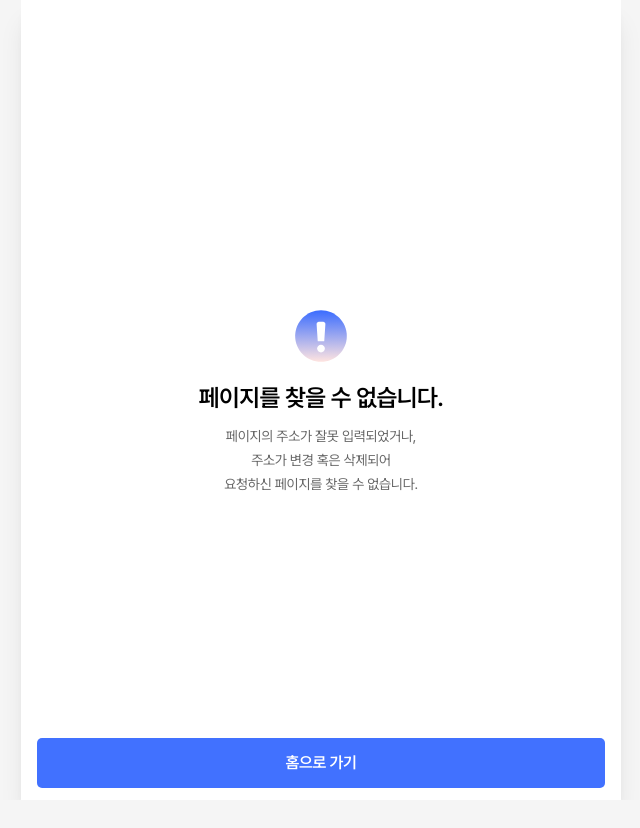
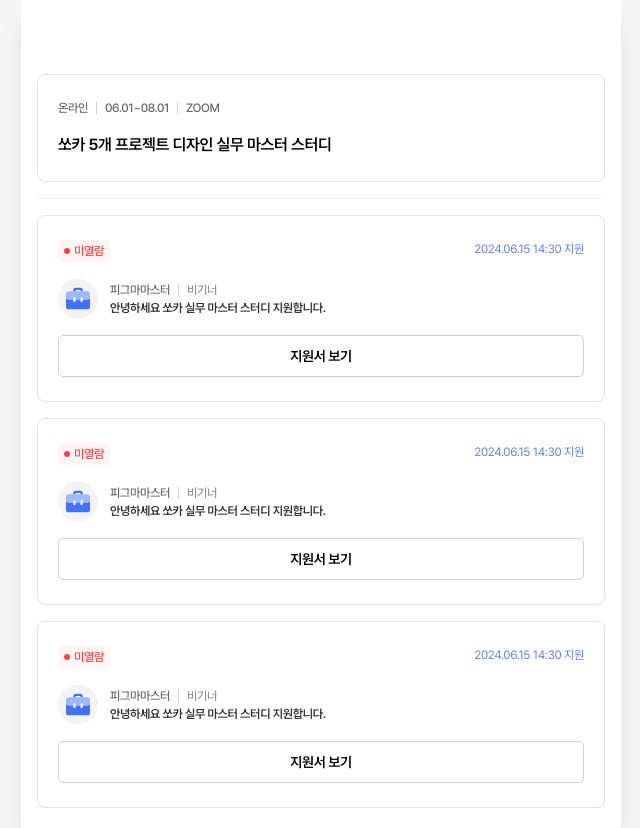
Before and after one commit to sturing-fourten/sturing, a Next.js app: page /application-list/1 in a window 1280 px wide. Before the commit this address had no page. Shown: the whole page, without its empty margins (319-959 px from the left). Before the commit the page ends 800 px from the top, so only its background shows below. Built offline with nearby package versions, Linux system fonts and the light colour scheme.

Commit message:
Feat: 받은 지원서 리스트 페이지 퍼블리싱

```diff
--- /dev/null
+++ b/src/app/application-list/[id]/page.tsx
@@ -0,0 +1,29 @@
+import TopBar from "@/components/commons/TopBar";
+import StudyApplicationCard from "@/components/commons/card/StudyApplicationCard";
+import StudyMeetingInfo from "@/components/commons/card/element/StudyMeetingInfo";
+
+export default function AppliedListPage() {
+  return (
+    <>
+      <TopBar type="back">받은 스터디 지원서</TopBar>
+      <section className="py-5 px-4">
+        <article className="flex flex-col gap-2 py-6 px-5 border border-gray-300 rounded-lg bg-white">
+          <StudyMeetingInfo />
+          <p className="mt-2 text-gray-1000 text-[16px] font-semibold tracking-[-0.32px]">
+            {"쏘카 5개 프로젝트 디자인 실무 마스터 스터디"}
+          </p>
+        </article>
+
+        <hr className="bg-gray-300 my-4" />
+
+        <ul className="flex flex-col gap-4">
+          {[1, 2, 3].map((item, index) => (
+            <li key={index}>
+              <StudyApplicationCard status="APPLIED" />
+            </li>
+          ))}
+        </ul>
+      </section>
+    </>
+  );
+}
--- a/src/components/commons/card/StudyRecruitingCard.tsx
+++ b/src/components/commons/card/StudyRecruitingCard.tsx
@@ -1,4 +1,5 @@
 import StudyCardButton from "./element/StudyCardButton";
+import StudyCardLink from "./element/StudyCardLink";
 import { StudyDetailInfo } from "./element/StudyDetailInfo";
 import StudyMeetingInfo from "./element/StudyMeetingInfo";
 
@@ -11,7 +12,7 @@ export default function StudyRecruitingCard() {
       </p>
       <hr className="my-4" />
       <StudyDetailInfo className="mb-4" />
-      <StudyCardButton>지원서 리스트 보기</StudyCardButton>
+      <StudyCardLink href="/applied-list/1">지원서 리스트 보기</StudyCardLink>
     </article>
   );
 }
--- /dev/null
+++ b/src/components/commons/card/element/StudyCardLink.tsx
@@ -0,0 +1,11 @@
+import Link from "next/link";
+
+export default function StudyCardLink({ children, href }: { children: React.ReactNode; href: string }) {
+  return (
+    <Link
+      className="flex items-center justify-center w-full h-[42px] rounded-[5px] border border-gray-400 bg-white text-gray-1000 text-[14px] font-semibold tracking-[-0.42px]"
+      href={href}>
+      {children}
+    </Link>
+  );
+}
```
